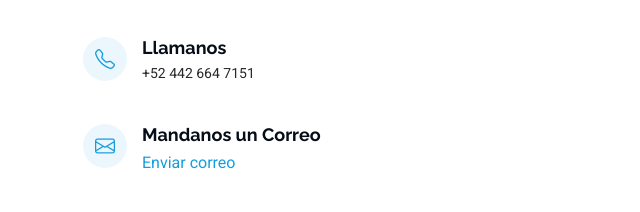
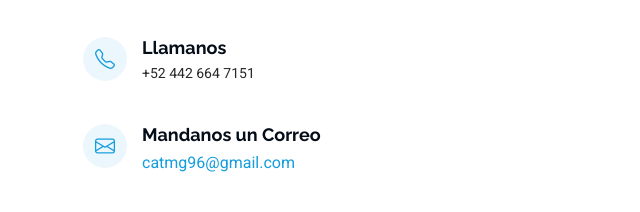
Before and after one commit to cmorales46-crypto/cmorales46-crypto.github.io, a plain HTML site: page index.html in a window 1280 px wide. Shown: the part 6751-6963 px from the top of the page, 259-899 px from the left. Drawn offline with Linux system fonts and the light colour scheme.

Commit message:
Update index.html

```diff
--- a/index.html
+++ b/index.html
@@ -788,7 +788,7 @@
                 <i class="bi bi-envelope flex-shrink-0"></i>
                 <div>
                   <h3>Mandanos un Correo</h3>
-                  <a href="mailto:catmg96@gmail.com">Enviar correo</a>
+                  <a href="mailto:catmg96@gmail.com">catmg96@gmail.com</a>
                 </div>
               </div><!-- End Info Item -->
 
```
